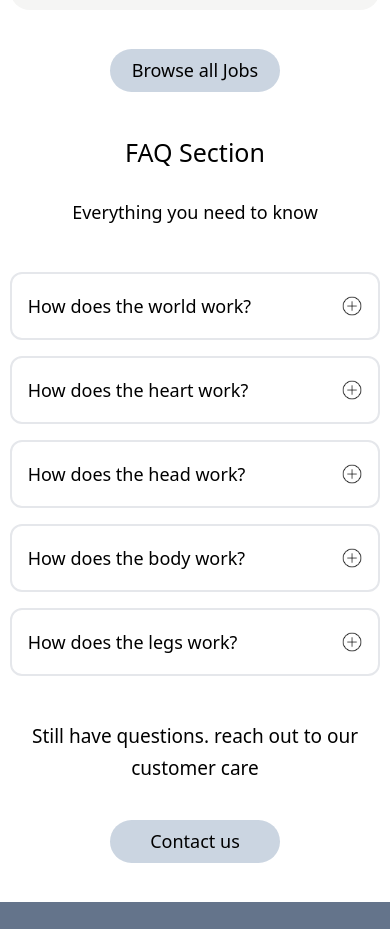
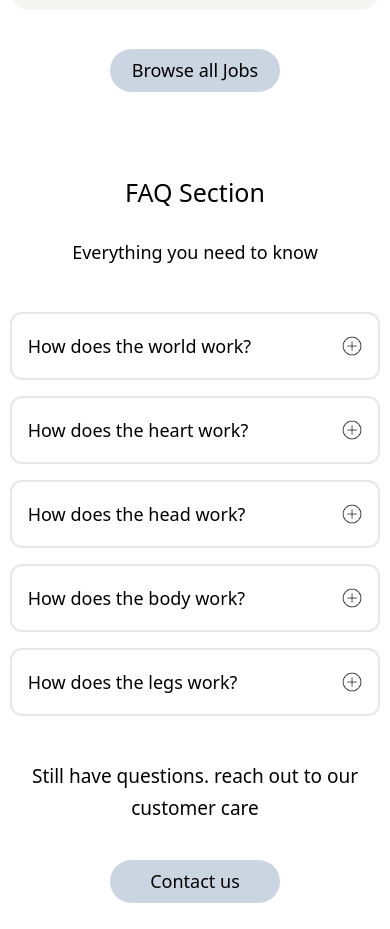
Before and after one commit to Jasin445/JayJobs, a React app: page / in a window 390 px wide. Shown: the part 2240-3169 px from the top of the page. Built offline with nearby package versions, Linux system fonts and the light colour scheme; no server answers; the HTML template or start-up script is replaced by a standard one.

Commit message:
responsiveness fixes

```diff
--- a/src/Component/FAQSection.tsx
+++ b/src/Component/FAQSection.tsx
@@ -11,7 +11,7 @@ export default function FAQSection() {
     }
 
     return <>
-        <div className='mt-[100px] max-sm:mt-[40px]'>
+        <div className='mt-[100px] max-sm:mt-[80px]'>
             <h1 className="text-center text-4xl mb-6 max-sm:text-[25px]">FAQ Section</h1>
             <h1 className='text-2xl text-center mb-11 max-sm:text-[18px]'>Everything you need to know</h1>
 
```
